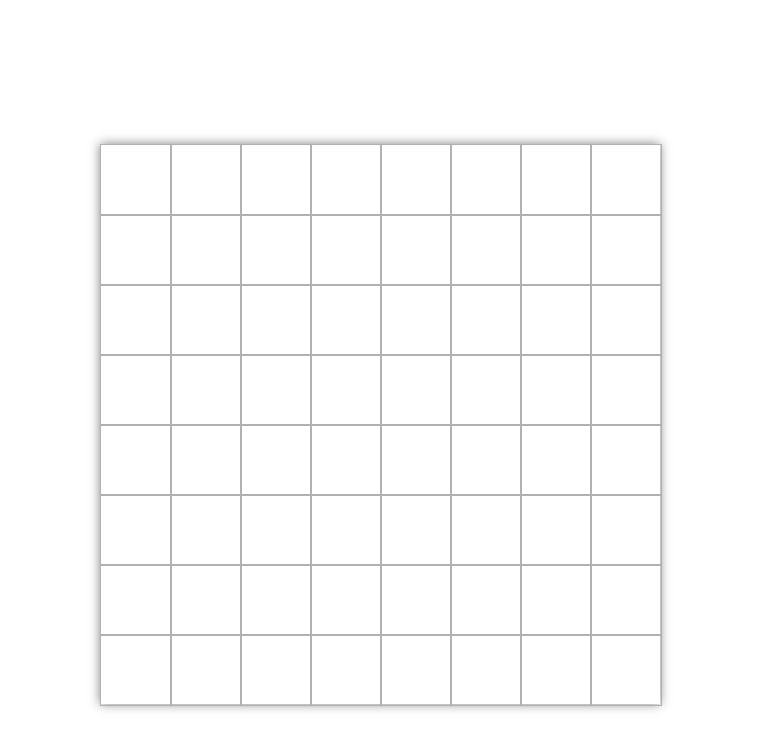
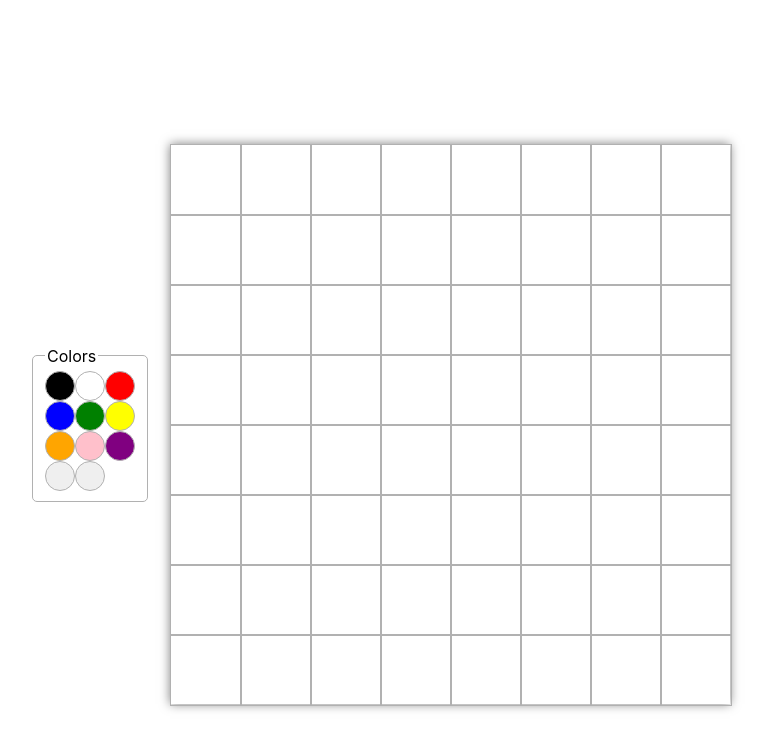
Before and after one commit to tatkaciran/etch-a-sketch, a plain HTML site: page index.html in a window 1280 px wide. Shown: the whole page, without its empty margins (260-1028 px from the left). Drawn offline with Linux system fonts and the light colour scheme.

Commit message:
Create a color palette consisting of primary colors

```diff
--- a/index.html
+++ b/index.html
@@ -12,6 +12,10 @@
         />
         <script
             src="scripts/create-grid.js"
+            defer
+        ></script>
+        <script
+            src="scripts/create-color-palette.js"
             defer
         ></script>
         <script
@@ -30,6 +34,12 @@
     </head>
     <body>
         <div class="container">
+            <div class="palette">
+                <fieldset class="color-palette">
+                    <legend>Colors</legend>
+                    <div class="color-palette-buttons"></div>
+                </fieldset>
+            </div>
             <div class="grid-container">
                 <div id="grid"></div>
             </div>
--- /dev/null
+++ b/scripts/create-color-palette.js
@@ -0,0 +1,68 @@
+function creatColorPalette() {
+    const colorDatas = [
+        {
+            name: 'black',
+            value: 'rgb(0, 0, 0)',
+        },
+        {
+            name: 'white',
+            value: 'rgb(255, 255, 255)',
+        },
+        {
+            name: 'red',
+            value: 'rgb(255, 0, 0)',
+        },
+        {
+            name: 'blue',
+            value: 'rgb(0, 0, 255)',
+        },
+        {
+            name: 'green',
+            value: 'rgb(0, 255, 0)',
+        },
+        {
+            name: 'yellow',
+            value: 'rgb(255, 255, 0)',
+        },
+        {
+            name: 'orange',
+            value: 'rgb(255, 165, 0)',
+        },
+        {
+            name: 'pink',
+            value: 'rgb(255, 192, 203)',
+        },
+        {
+            name: 'purple',
+            value: 'rgb(128, 0, 128)',
+        },
+        {
+            name: 'random',
+            value: 'rgb(155, 65, 0)',
+        },
+        {
+            name: 'eraser',
+            value: 'rgb(255, 255, 255)',
+        },
+    ]
+
+    const selectColorButtons = document.querySelector('.color-palette-buttons')
+
+    function createColorButton(color) {
+        const button = document.createElement('button')
+        button.classList.add('color-btn')
+        button.alt = color.name
+        button.style.backgroundColor = color.name
+
+        button.addEventListener('click', () => {
+            changeSelectedColor(color.value)
+        })
+        return button
+    }
+
+    colorDatas.forEach(color => {
+        const button = createColorButton(color)
+
+        selectColorButtons.appendChild(button)
+    })
+}
--- a/scripts/main.js
+++ b/scripts/main.js
@@ -4,6 +4,7 @@ const getSelectedColor = () => selectedColor
 
 function main() {
     createGrid()
+    creatColorPalette()
 }
 
 main()
--- a/scripts/paint-cell.js
+++ b/scripts/paint-cell.js
@@ -1,4 +1,11 @@
 function paintCell(cell) {
+    const white = 'rgb(255, 255, 255)'
+    const selectedWhiteColor = getSelectedColor() === white
+
+    function resetCountAttribute(cell) {
+        cell.setAttribute('count', (0).toString())
+    }
+
     function updateCountAttribute(cell) {
         let count = cell.getAttribute('count')
 
@@ -41,5 +48,9 @@ function paintCell(cell) {
 
     const color = addDarknessToColor(getSelectedColor())
 
-    cell.style.backgroundColor = color
+    if (selectedWhiteColor) {
+        resetCountAttribute(cell)
+    }
+
+    cell.style.backgroundColor = selectedWhiteColor ? white : color
 }
--- a/styles.css
+++ b/styles.css
@@ -1,4 +1,7 @@
 body {
+    --thin-border: 1px solid rgb(177, 177, 177);
+    --border-radius: 5px;
+    --size30px: 30px;
     padding: 0;
     margin: 0;
     height: 100vh;
@@ -16,7 +19,6 @@ body {
     align-items: center;
 }
 
-
 #grid {
     box-shadow: 0 0 10px rgba(0, 0, 0, 0.5);
 }
@@ -27,3 +29,34 @@ body {
     user-select: none;
     border: 1px solid rgb(177, 177, 177);
 }
+
+.palette {
+    width: 116px;
+    gap: var(--size30px);
+    display: flex;
+    flex-direction: column;
+    justify-content: center;
+}
+
+.color-palette-buttons {
+    display: grid;
+    grid-template-columns: repeat(3, 1fr);
+    grid-template-rows: repeat(3, 1fr);
+    justify-content: center;
+}
+
+.color-btn {
+    border: var(--thin-border);
+    height: var(--size30px);
+    width: var(--size30px);
+    border-radius: var(--size30px);
+}
+
+.color-btn:focus {
+    border: 5px solid grey;
+}
+
+fieldset {
+    border-radius: var(--border-radius);
+    border: var(--thin-border);
+}
```
